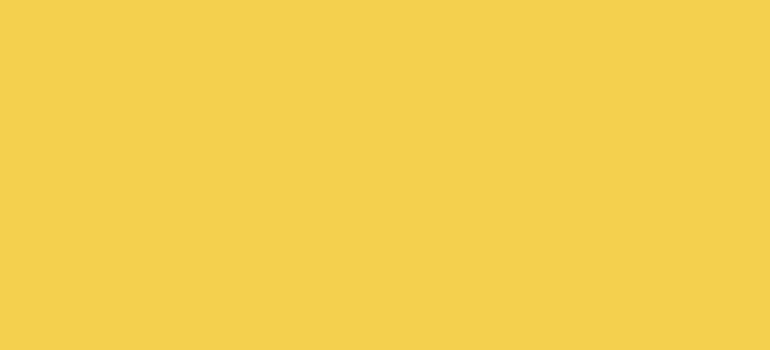
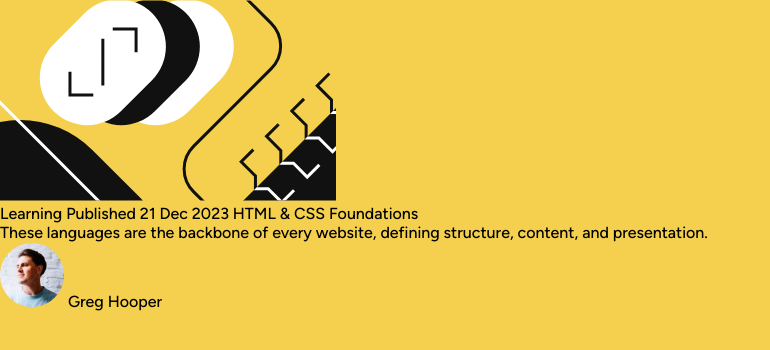
Before and after one commit to builtbytheo/card-component, a plain HTML site: page index.html in a window 1280 px wide. Shown: the whole page, without its empty margins (0-770 px from the left). Drawn offline with Linux system fonts and the light colour scheme.

Commit message:
Built component structure

```diff
--- a/index.html
+++ b/index.html
@@ -14,5 +14,32 @@
       rel="stylesheet"
       href="./css/styles.css" />
   </head>
-  <body></body>
+  <body>
+    <article class="card">
+      <img
+        src="./assets/images/illustration-article.svg"
+        alt="Article preview image."
+        class="card__image" />
+      <div class="card__details-container">
+        <span class="card__category">Learning</span>
+        <time
+          datetime="2023-12-21"
+          class="card__date"
+          >Published 21 Dec 2023</time
+        >
+        <span class="card__title">HTML & CSS Foundations</span>
+        <p class="card__description">
+          These languages are the backbone of every website, defining structure,
+          content, and presentation.
+        </p>
+        <div class="card__author-container">
+          <img
+            src="./assets/images/image-avatar.webp"
+            alt="Author avatar."
+            class="card__author-image" />
+          <span class="card__author-name">Greg Hooper</span>
+        </div>
+      </div>
+    </article>
+  </body>
 </html>
```
